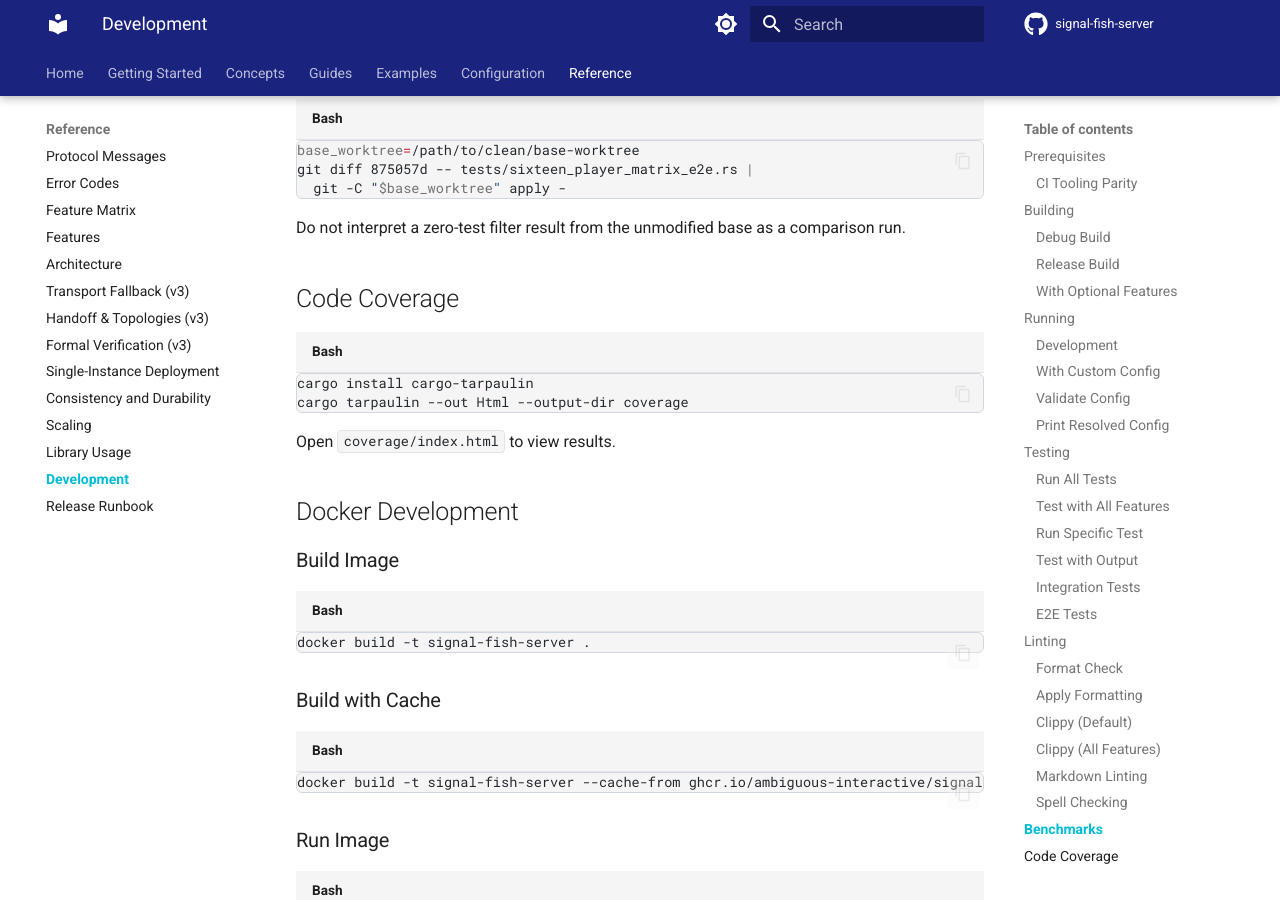
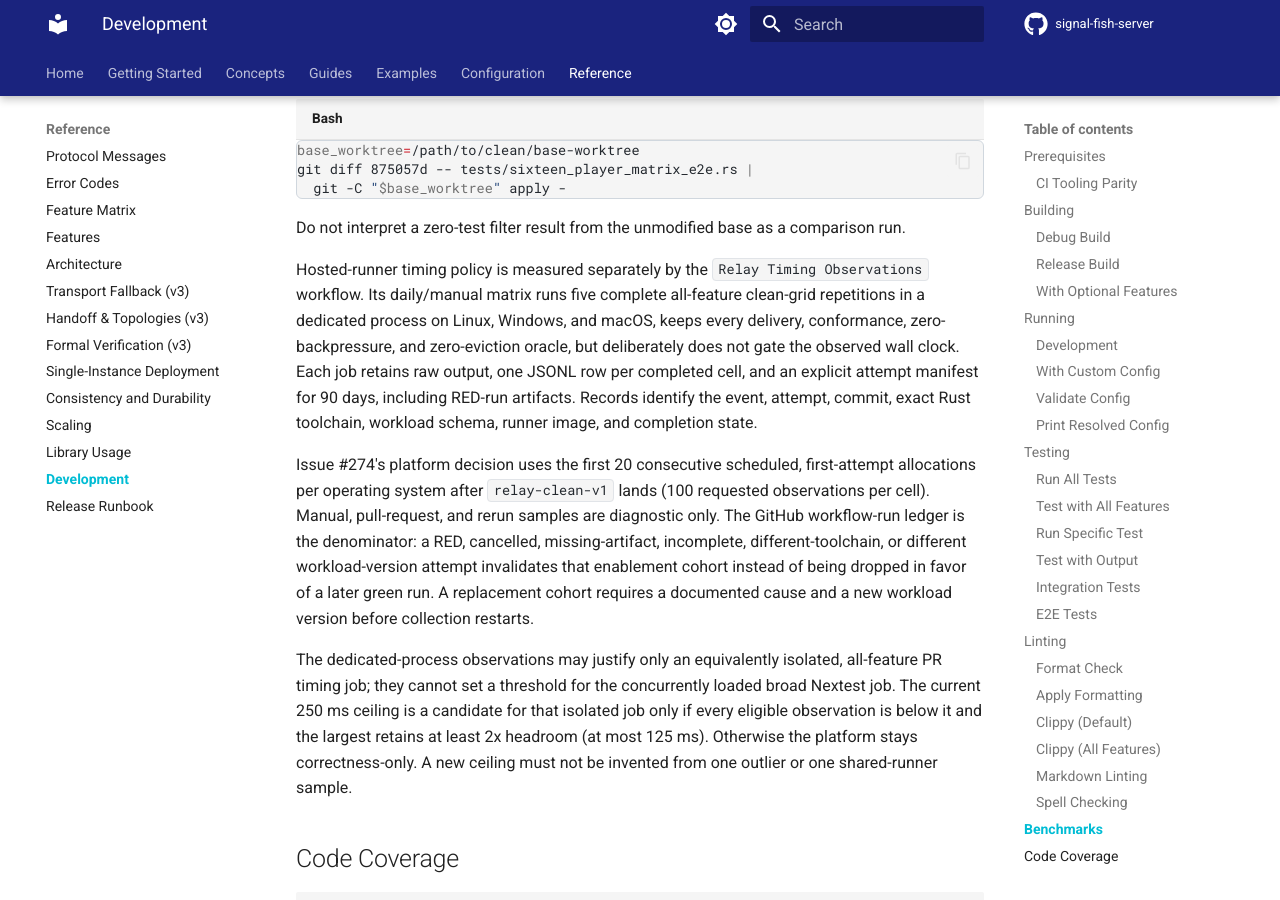
Before and after one commit to Ambiguous-Interactive/signal-fish-server, an MkDocs documentation site: the page built from docs/development.md, in a window 1280 px wide and 900 px high, scrolled down 5690 px. Built offline with MkDocs 1.6.1 and Material for MkDocs 9.7.7, drawn with Linux system fonts in a browser that asks for light colours; comment, search, counter and statistics services are not loaded.

Commit message:
ci: collect hosted relay timing evidence (#274)

```diff
--- a/docs/development.md
+++ b/docs/development.md
@@ -297,6 +297,33 @@ git diff 875057d -- tests/sixteen_player_matrix_e2e.rs |
 
 Do not interpret a zero-test filter result from the unmodified base as a
 comparison run.
+
+Hosted-runner timing policy is measured separately by the
+`Relay Timing Observations` workflow. Its daily/manual matrix runs five complete
+all-feature clean-grid repetitions in a dedicated process on Linux, Windows,
+and macOS, keeps every delivery, conformance, zero-backpressure, and
+zero-eviction oracle, but deliberately does not gate the observed wall clock.
+Each job retains raw output, one JSONL row per completed cell, and an explicit
+attempt manifest for 90 days, including RED-run artifacts. Records identify the
+event, attempt, commit, exact Rust toolchain, workload schema, runner image, and
+completion state.
+
+Issue #274's platform decision uses the first 20 consecutive scheduled,
+first-attempt allocations per operating system after `relay-clean-v1` lands
+(100 requested observations per cell). Manual, pull-request, and rerun samples
+are diagnostic only. The GitHub workflow-run ledger is the denominator: a RED,
+cancelled, missing-artifact, incomplete, different-toolchain, or different
+workload-version attempt invalidates that enablement cohort instead of being
+dropped in favor of a later green run. A replacement cohort requires a
+documented cause and a new workload version before collection restarts.
+
+The dedicated-process observations may justify only an equivalently isolated,
+all-feature PR timing job; they cannot set a threshold for the concurrently
+loaded broad Nextest job. The current 250 ms ceiling is a candidate for that
+isolated job only if every eligible observation is below it and the largest
+retains at least 2x headroom (at most 125 ms). Otherwise the platform stays
+correctness-only. A new ceiling must not be invented from one outlier or one
+shared-runner sample.
 
 ## Code Coverage
 
```
Also changed, not shown: progress/session-095-room-codes-and-relay-timing.md (added, +106 -0 lines), 3 other files.
